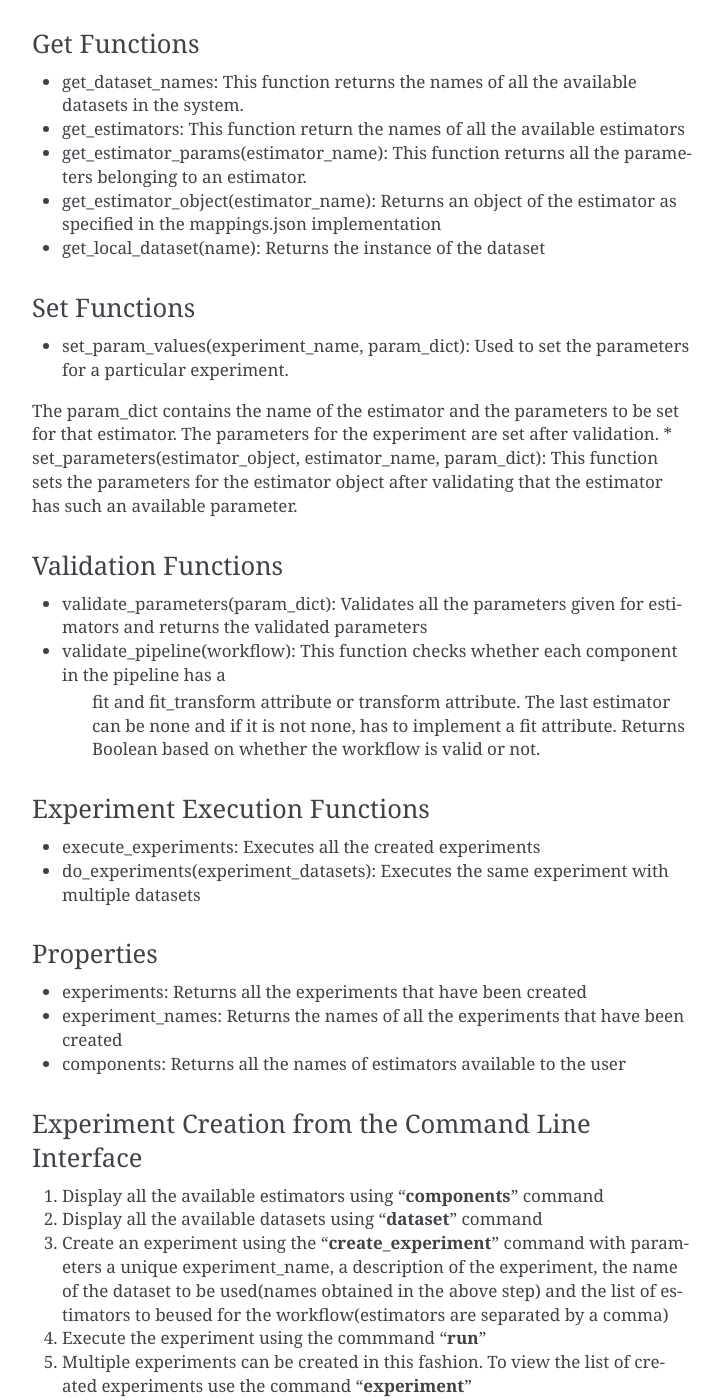
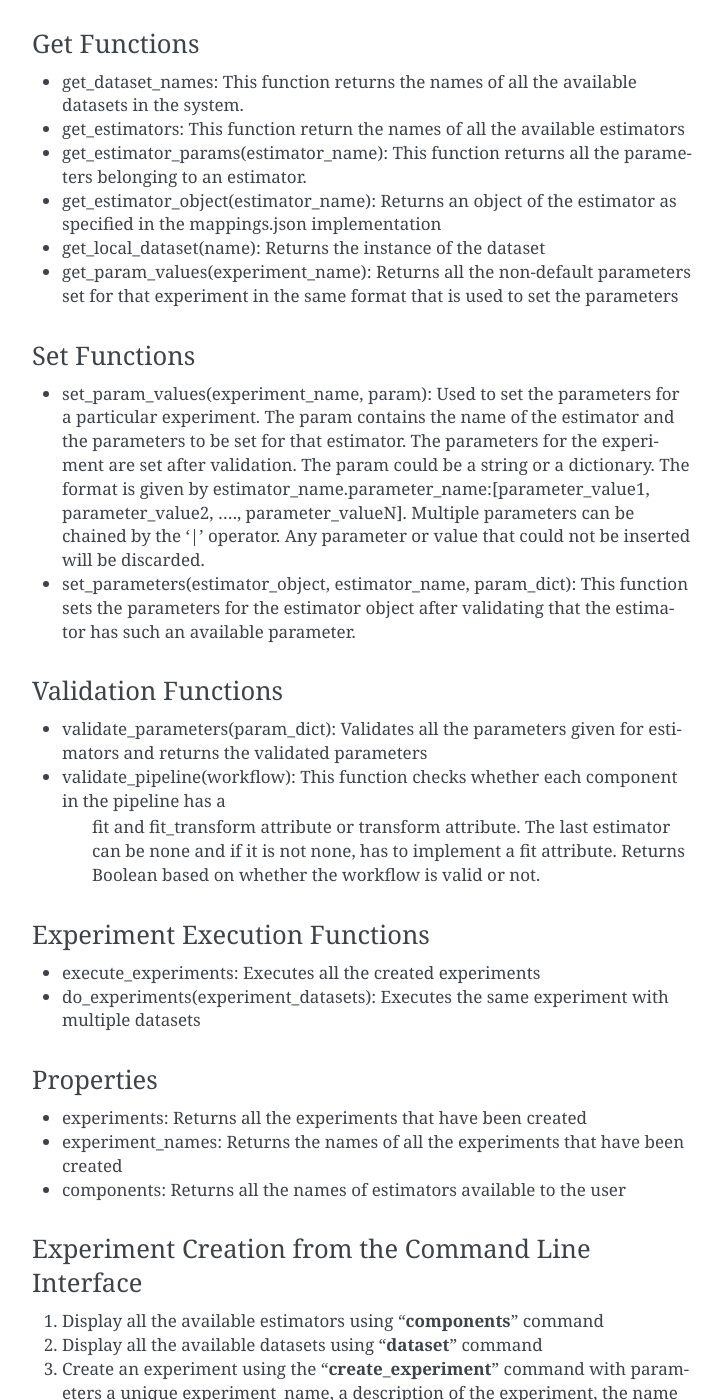
Before and after one commit to padas-lab-de/pypadre, a Sphinx documentation site: the page built from doc/source/experiment_creator.rst, in a window 1280 px wide and 1400 px high, scrolled down 611 px. Shown: the whole window, without its empty margins (388-1111 px from the left). Built offline with Sphinx 7.4.7, drawn with Linux system fonts in a browser that asks for light colours; some of the changed text lies outside the part shown.

Commit message:
Updated to reflect changes made to ExperimentCreator class with the get_param_values function and the change in the set_param_values function

```diff
--- a/doc/source/experiment_creator.rst
+++ b/doc/source/experiment_creator.rst
@@ -29,14 +29,12 @@ Get Functions
 * get_estimator_params(estimator_name): This function returns all the parameters belonging to an estimator.
 * get_estimator_object(estimator_name): Returns an object of the estimator as specified in the mappings.json implementation
 * get_local_dataset(name): Returns the instance of the dataset
+* get_param_values(experiment_name): Returns all the non-default parameters set for that experiment in the same format that is used to set the parameters
 
 Set Functions
 -------------
-* set_param_values(experiment_name, param_dict): Used to set the parameters for a particular experiment.
-The param_dict contains the name of the estimator and the parameters to be set for that estimator. The parameters
-for the experiment are set after validation.
-* set_parameters(estimator_object, estimator_name, param_dict): This function sets the parameters for the estimator
-object after validating that the estimator has such an available parameter.
+* set_param_values(experiment_name, param): Used to set the parameters for a particular experiment. The param contains the name of the estimator and the parameters to be set for that estimator. The parameters for the experiment are set after validation. The param could be a string or a dictionary. The format is given by estimator_name.parameter_name:[parameter_value1, parameter_value2, ...., parameter_valueN]. Multiple parameters can be chained by the '|' operator. Any parameter or value that could not be inserted will be discarded.
+* set_parameters(estimator_object, estimator_name, param_dict): This function sets the parameters for the estimator object after validating that the estimator has such an available parameter.
 
 Validation Functions
 --------------------
@@ -62,5 +60,6 @@ Experiment Creation from the Command Line Interface
 #. Display all the available estimators using "**components**" command
 #. Display all the available datasets using "**dataset**" command
 #. Create an experiment using the "**create_experiment**" command with parameters a unique experiment_name, a description of the experiment, the name of the dataset to be used(names obtained in the above step) and the list of estimators to beused for the workflow(estimators are separated by a comma)
+#. Set experiment parameters using the **set_param_values** command
 #. Execute the experiment using the commmand "**run**"
 #. Multiple experiments can be created in this fashion. To view the list of created experiments use the command "**experiment**"
```
